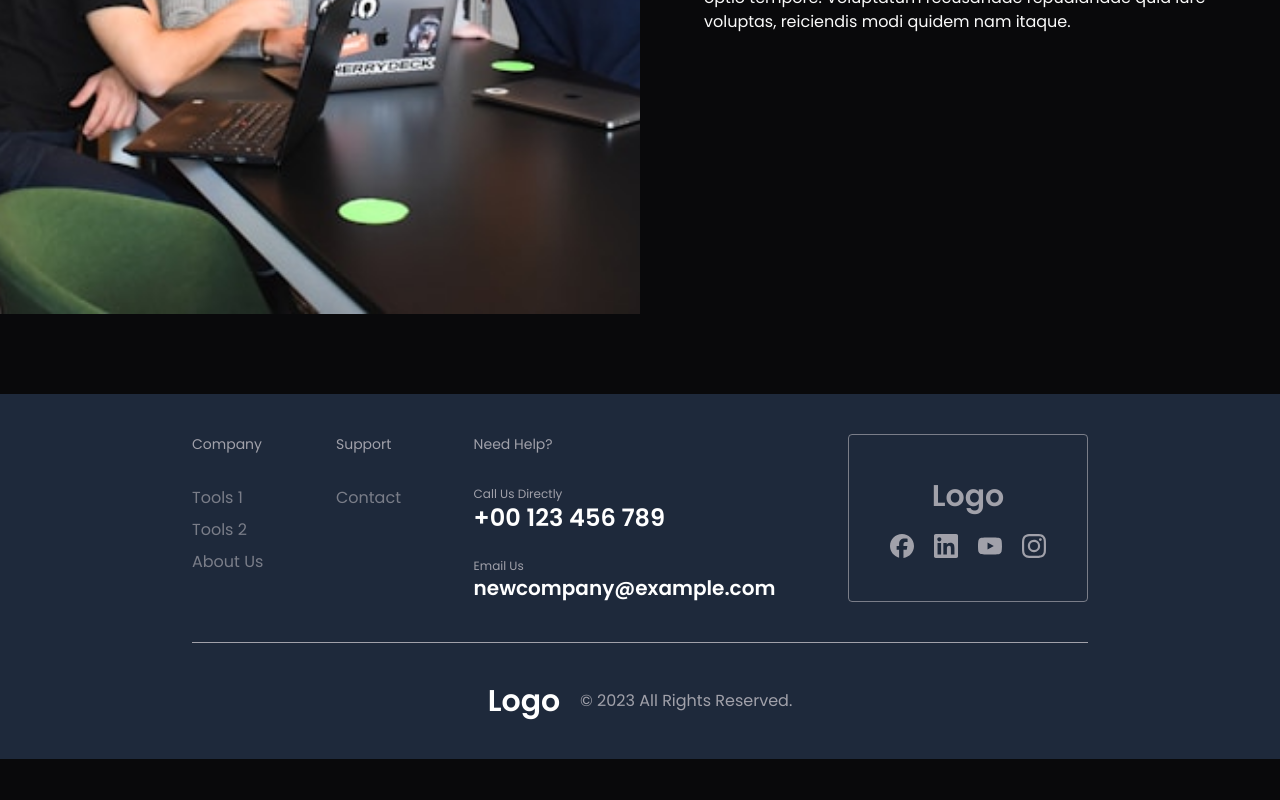
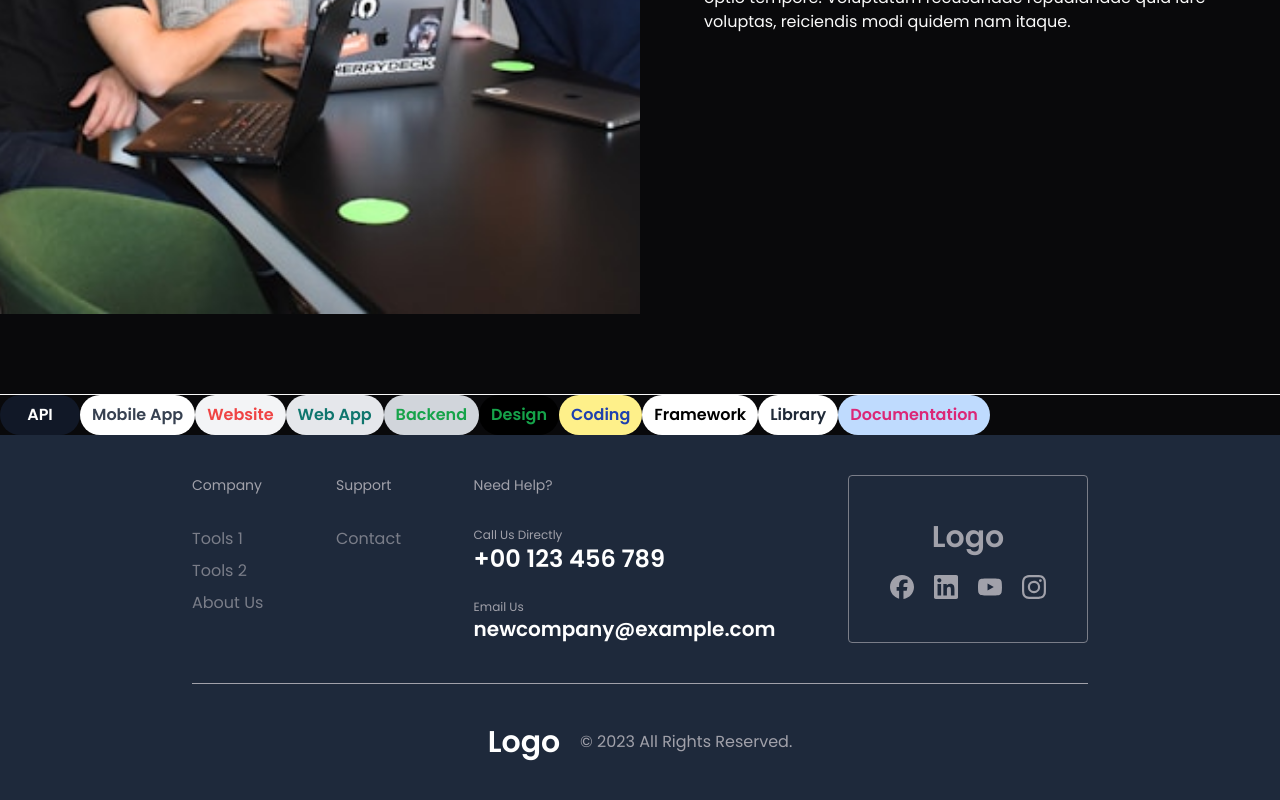
Before and after one commit to StepAsideLiL/effects, a Next.js app: page /home-pages/02 in a window 1280 px wide. Shown: the part 5228-6028 px from the top of the page. Before the commit the page ends 5987 px from the top, so only its background shows below. Built offline with nearby package versions, Linux system fonts and the light colour scheme.

Commit message:
design: Throwable Physics elements

```diff
--- a/app/(home-page-design)/home-pages/02/page.tsx
+++ b/app/(home-page-design)/home-pages/02/page.tsx
@@ -26,6 +26,7 @@ import {
 } from "@/components/ui/card";
 import Image from "next/image";
 import { Badge } from "@/components/ui/badge";
+import { cn } from "@/lib/utils";
 
 const features = [
   {
@@ -99,6 +100,59 @@ const ourVisions = [
     description:
       "Lorem ipsum dolor sit amet consectetur adipisicing elit. Quis sapiente saepe nulla amet sunt odio doloremque, distinctio optio tempore. Voluptatum recusandae repudiandae quia iure voluptas, reiciendis modi quidem nam itaque.",
     image: "/images/team-01.jpg",
+  },
+];
+
+const tags = [
+  {
+    title: "API",
+    textColor: "text-white",
+    bgColor: "bg-gray-900",
+  },
+  {
+    title: "Mobile App",
+    textColor: "text-gray-700",
+    bgColor: "bg-white",
+  },
+  {
+    title: "Website",
+    textColor: "text-red-500",
+    bgColor: "bg-gray-100",
+  },
+  {
+    title: "Web App",
+    textColor: "text-teal-700",
+    bgColor: "bg-gray-200",
+  },
+  {
+    title: "Backend",
+    textColor: "text-green-600",
+    bgColor: "bg-gray-300",
+  },
+  {
+    title: "Design",
+    textColor: "text-green-600",
+    bgColor: "bg-black",
+  },
+  {
+    title: "Coding",
+    textColor: "text-blue-800",
+    bgColor: "bg-yellow-200",
+  },
+  {
+    title: "Framework",
+    textColor: "text-black",
+    bgColor: "bg-white",
+  },
+  {
+    title: "Library",
+    textColor: "text-gray-800",
+    bgColor: "bg-white",
+  },
+  {
+    title: "Documentation",
+    textColor: "text-pink-600",
+    bgColor: "bg-blue-200",
   },
 ];
 
@@ -296,8 +350,23 @@ export default function Page() {
         </div>
       </section>
 
-      {/* Physics elements */}
-      <section></section>
+      <Separator className="bg-primary" />
+
+      {/* Throwable Physics elements */}
+      <section>
+        {tags.map((tag, i) => (
+          <span
+            key={i}
+            className={cn(
+              "inline-block min-w-20 rounded-full bg-muted px-3 py-2 text-center font-semibold",
+              tag.textColor,
+              tag.bgColor,
+            )}
+          >
+            {tag.title}
+          </span>
+        ))}
+      </section>
 
       {/* Trusted by */}
       <section></section>
```
